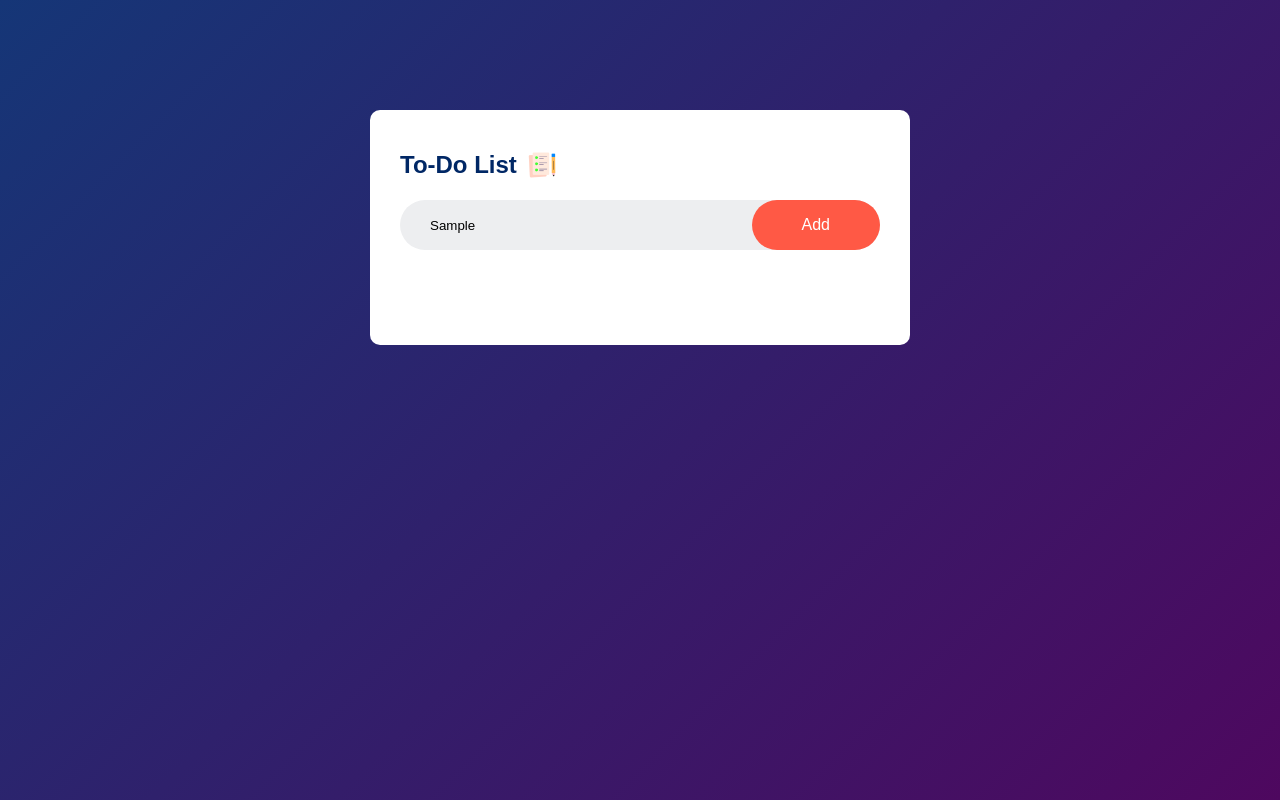
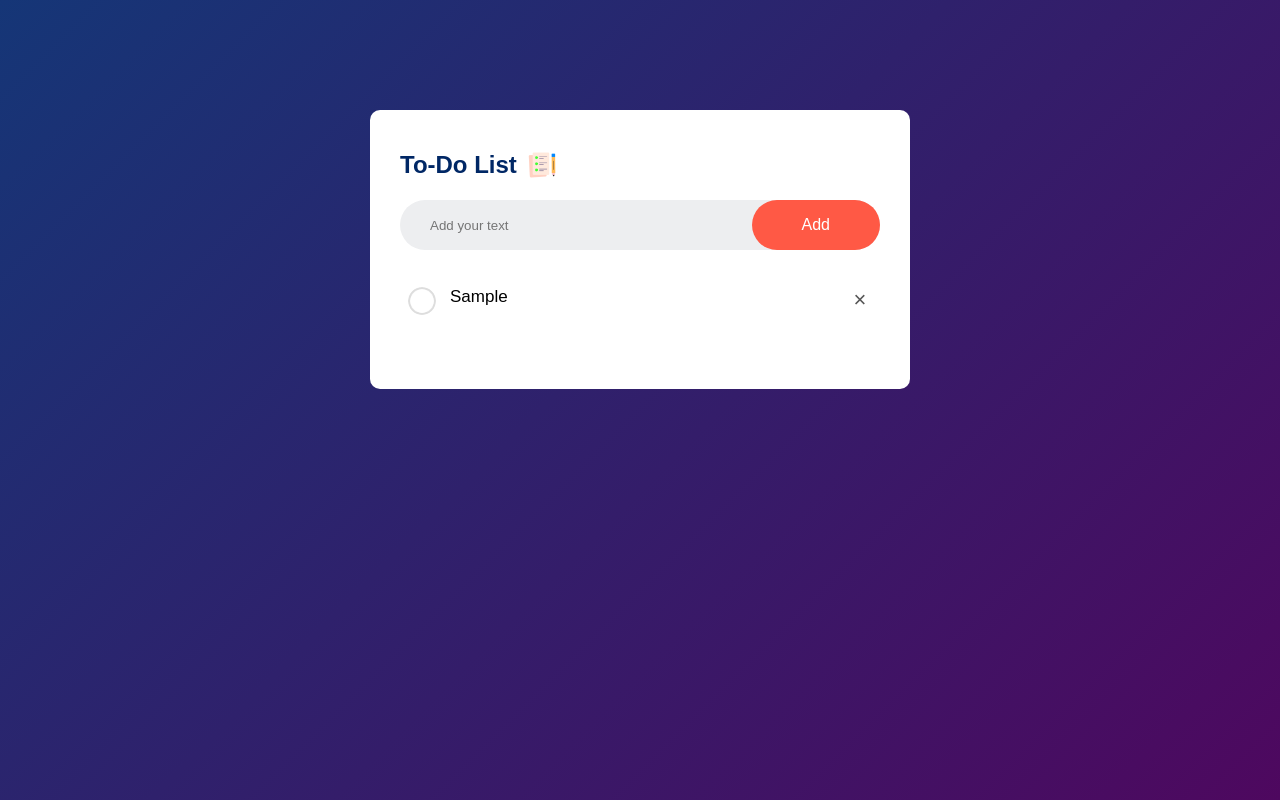
Before and after one commit to KulkarniShrinivas/Javascript-Projects, a plain HTML site: page ToDo-List/index.html in a window 1280 px wide. Both pictures are taken after typing "Sample" into the empty fields and a click on the button "Add". Drawn offline with Linux system fonts and the light colour scheme.

Commit message:
updated with js
updated the code saved data in local storage

```diff
--- a/ToDo-List/index.html
+++ b/ToDo-List/index.html
@@ -12,9 +12,15 @@
             <h2>To-Do List <img src="images/icon.png" alt=""></h2>
             <div class="row">
                 <input type="text" id="input-box" placeholder="Add your text">
-                <button>Add</button>
+                <button onclick="addTask()">Add</button>
             </div>
+            <ul id="list-container">
+                <!-- <li class="checked">Task 1</li>
+                <li>Task 2</li>
+                <li>Task 3</li> -->
+            </ul>
         </div>
     </div>
+    <script src="script.js"></script>
 </body>
 </html>
--- a/ToDo-List/script.js
+++ b/ToDo-List/script.js
@@ -0,0 +1,52 @@
+const inputBox = document.getElementById("input-box");
+const listContainer = document.getElementById("list-container");
+
+function addTask(){
+    if(inputBox.value == ''){
+        alert("you must write something");
+    }
+    else{
+        let li = document.createElement("li");
+        li.innerHTML = inputBox.value;
+        listContainer.appendChild(li);
+
+        //delete
+        let span = document.createElement("span");
+        span.innerHTML= "\u00d7";
+        li.appendChild(span)
+    }
+    inputBox.value = "";
+    saveData();
+
+
+}
+
+
+//delete for clickfunction
+
+listContainer.addEventListener("click", function(e) {
+    if(e.target.tagName === "LI"){
+        e.target.classList.toggle("checked");
+        saveData();
+    }
+    else if(e.target.tagName === "SPAN"){
+        e.target.parentElement.remove();
+        saveData();
+    }
+}, false);
+
+
+//after refreshing task should not dissappear
+
+function saveData(){
+    localStorage.setItem("data", listContainer.innerHTML);
+
+}
+
+//need to dispaly after closing
+
+function showTask(){
+    listContainer.innerHTML = localStorage.getItem("data");
+}
+
+showTask();
--- a/ToDo-List/style.css
+++ b/ToDo-List/style.css
@@ -63,3 +63,52 @@ button{
     cursor: pointer;
     border-radius: 40px;
 }
+
+ul li{
+    list-style: none;
+    font-size: 17px;
+    padding: 12px 8px 12px 50px;
+    user-select: none;
+    cursor: pointer;
+    position: relative;
+}
+
+ul li::before{
+    content: '';
+    position: absolute;
+    height: 28px;
+    width: 28px;
+    border-radius: 50%;
+    background-image: url(images/unchecked.png);
+    background-size: cover;
+    background-position: center;
+    top: 12px;
+    left: 8px;
+}
+
+ul li.checked{
+    color: #555;
+    text-decoration: line-through;
+}
+
+ul li.checked::before{
+    background-image: url(images/checked.png);
+}
+
+ul li span{
+    position: absolute;
+    right: 0;
+    top: 5px;
+    width: 40px;
+    height: 40px;
+    font-size: 22px;
+    color: #555;
+    line-height: 40px;
+    text-align: center;
+    border-radius: 50px;
+
+}
+
+ul li span:hover{
+    background: #edeef0;
+}
```
